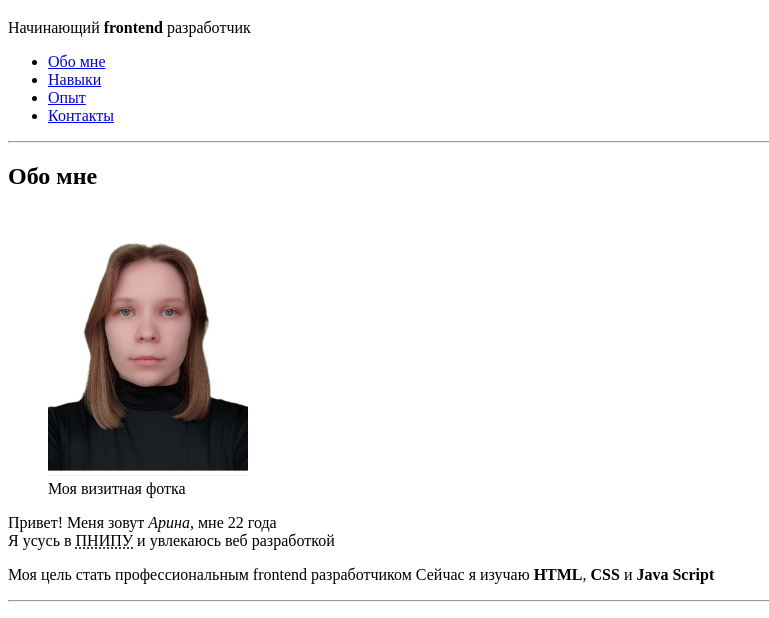
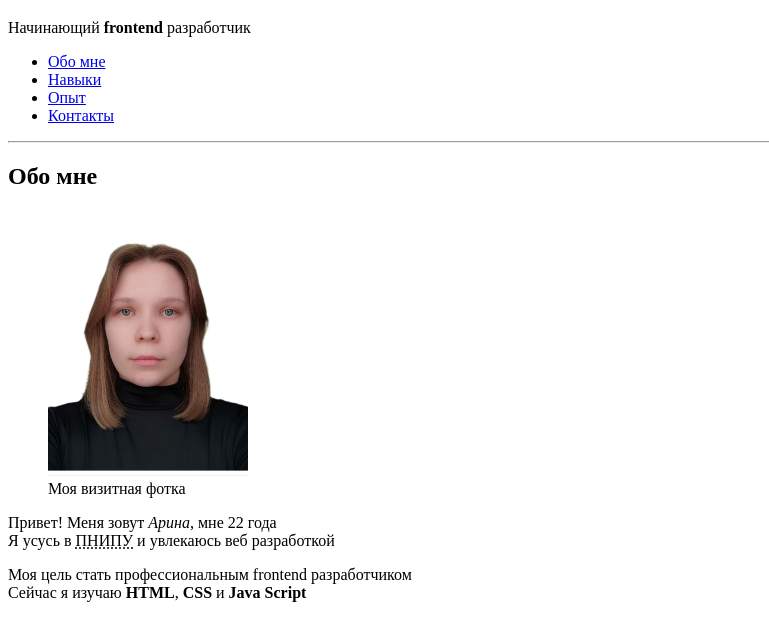
Before and after one commit to Arishka-a/cv, a plain HTML site: page index.html in a window 1280 px wide. Shown: the part 61-679 px from the top of the page, without its empty margins (0-769 px from the left). Drawn offline with Linux system fonts and the light colour scheme.

Commit message:
second commit

```diff
--- a/index.html
+++ b/index.html
@@ -45,7 +45,7 @@
             </p>
 
             <p>
-                Моя цель стать профессиональным frontend разработчиком
+                Моя цель стать профессиональным frontend разработчиком<br>
                 Сейчас я изучаю <b>HTML</b>, <b>CSS</b> и <b>Java Script</b>
             </p>
 
```
